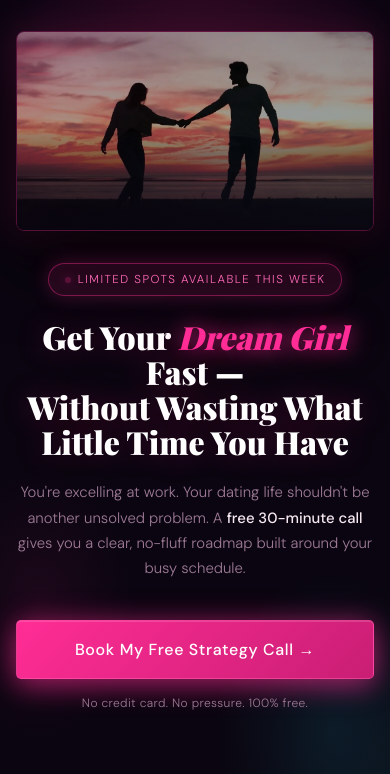
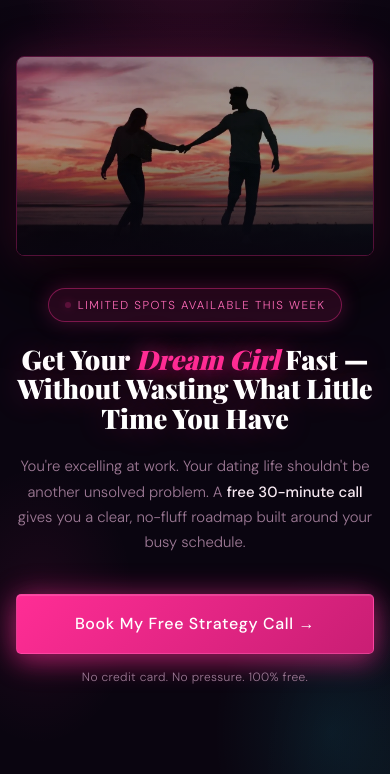
Before and after one commit to daudmirza/dreamgirl-funnel, a website: page b-index.html in a window 390 px wide. Shown: the part 70-844 px from the top of the page. Drawn offline with nearby package versions, Linux system fonts and the light colour scheme; a script that the page names is missing; a web font is replaced by a local one.

Commit message:
Update b-index.html

```diff
--- a/b-index.html
+++ b/b-index.html
@@ -135,7 +135,7 @@ nav {
 @keyframes pulse { 0%,100%{opacity:1;} 50%{opacity:0.25;} }
 h1 {
   font-family: 'Playfair Display', serif;
-  font-size: clamp(2.1rem, 5.2vw, 4.2rem);
+  font-size: 60px;
   font-weight: 900; line-height: 1.1; color: var(--white);
   max-width: 780px; margin-bottom: 1.3rem;
   animation: fadeUp 0.7s 0.1s ease both;
@@ -398,7 +398,7 @@ footer a:hover { color: var(--pink); text-shadow: 0 0 8px rgba(255, 45, 149, 0.6
 
   .hero { padding: 5.5rem 1rem 3rem; }
   .hero-img-wrap { border-radius: 8px; margin-bottom: 2rem; }
-  h1 { font-size: 2rem; }
+  h1 { font-size: 27px; }
   .btn-primary { max-width: 100%; }
 
   .proof-strip { gap: 1rem; padding: 1rem; }
```
